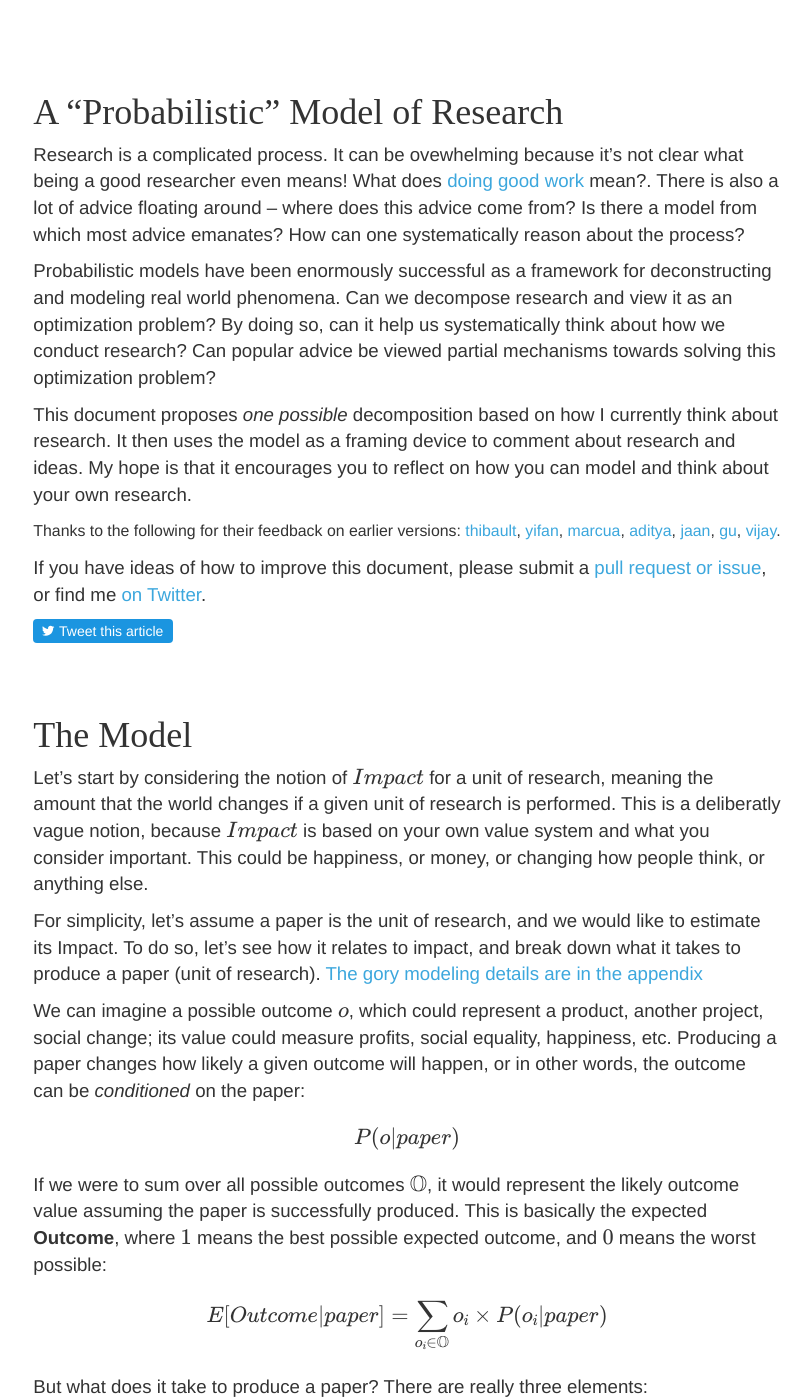
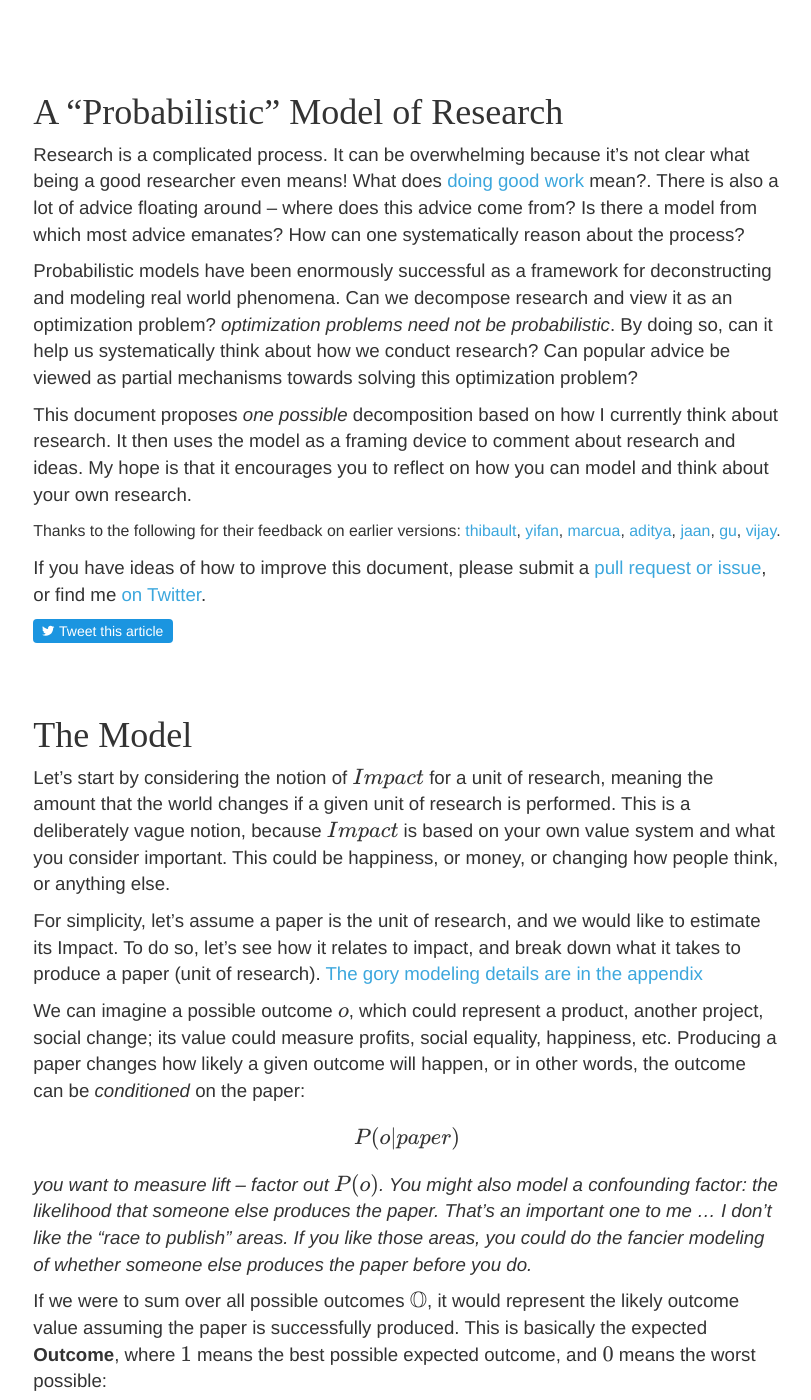
Before and after one commit to researchsetup/researchsetup.github.io, a Jekyll site: the page built from researchmodel.md, in a window 1280 px wide and 1400 px high, scrolled down 743 px. Shown: the whole window, without its empty margins (233-1044 px from the left). Built offline with Jekyll 4.4.1, drawn with Linux system fonts in a browser that asks for light colours; some web fonts are replaced; formulas are drawn with MathJax 3; our own code applies the rules of GitHub Pages for plain Markdown files; some of the changed text lies outside the part shown.

Commit message:
typos and comments
have a look, Eugene

```diff
--- a/researchmodel.md
+++ b/researchmodel.md
@@ -39,13 +39,13 @@ $$
 
 # A "Probabilistic" Model of Research
 
-Research is a complicated process.  It can be ovewhelming because it's not clear what being a good researcher even means!
+Research is a complicated process.  It can be overwhelming because it's not clear what being a good researcher even means!
 What does [doing good work](http://www.cs.virginia.edu/~robins/YouAndYourResearch.html) mean?.
 There is also a lot of advice floating around -- where does this advice come from?  Is there a model from which most advice emanates?
 How can one systematically reason about the process?
 
 Probabilistic models have been enormously successful as a framework for deconstructing and modeling real world phenomena.
-Can we decompose research and view it as an optimization problem? By doing so, can it help us systematically think about how we conduct research?  Can popular advice be viewed partial mechanisms towards solving this optimization problem?
+Can we decompose research and view it as an optimization problem? *optimization problems need not be probabilistic*. By doing so, can it help us systematically think about how we conduct research?  Can popular advice be viewed as partial mechanisms towards solving this optimization problem?
 
 
 This document proposes _one possible_ decomposition based on how I currently think about research.
@@ -71,13 +71,15 @@ If you have ideas of how to improve this document, please submit a [pull request
 
 # <a name="thesimplemodel"/>The Model
 
-Let's start by considering the notion of $Impact$ for a unit of research, meaning the amount that the world changes if a given unit of research is performed.    This is a deliberatly vague notion, because $Impact$ is based on your own value system and what you consider important.  This could be happiness, or money, or changing how people think, or anything else.
+Let's start by considering the notion of $Impact$ for a unit of research, meaning the amount that the world changes if a given unit of research is performed.    This is a deliberately vague notion, because $Impact$ is based on your own value system and what you consider important.  This could be happiness, or money, or changing how people think, or anything else.
 
 For simplicity, let's assume a paper is the unit of research, and we would like to estimate its Impact.  To do so, let's see how it relates to impact, and break down what it takes to produce a paper (unit of research). [The gory modeling details are in the appendix](#appendix)
 
 We can imagine a possible outcome $o$, which could represent a product, another project, social change; its value could measure profits, social equality, happiness, etc.  Producing a paper changes how likely a given outcome will happen, or in other words, the outcome can be _conditioned_ on the paper:
 
 $$P(o | paper)$$
+
+*you want to measure lift -- factor out $P(o)$. You might also model a confounding factor: the likelihood that someone else produces the paper. That's an important one to me ... I don't like the "race to publish" areas. If you like those areas, you could do the fancier modeling of whether someone else produces the paper before you do.*
 
 If we were to sum over all possible outcomes $\mathbb{O}$, it would represent the likely outcome value assuming the paper is successfully produced.  This is basically the expected **Outcome**, where $1$ means the best possible expected outcome, and $0$ means the worst possible:
 
```
Also changed, not shown: other parts of researchmodel.md (+1 -1 lines).
